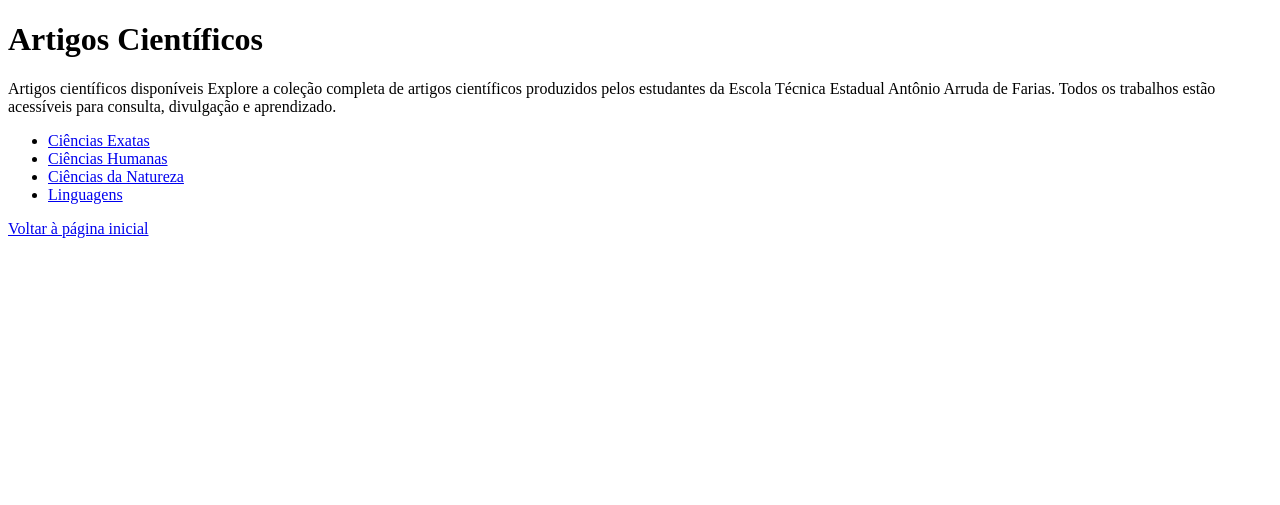
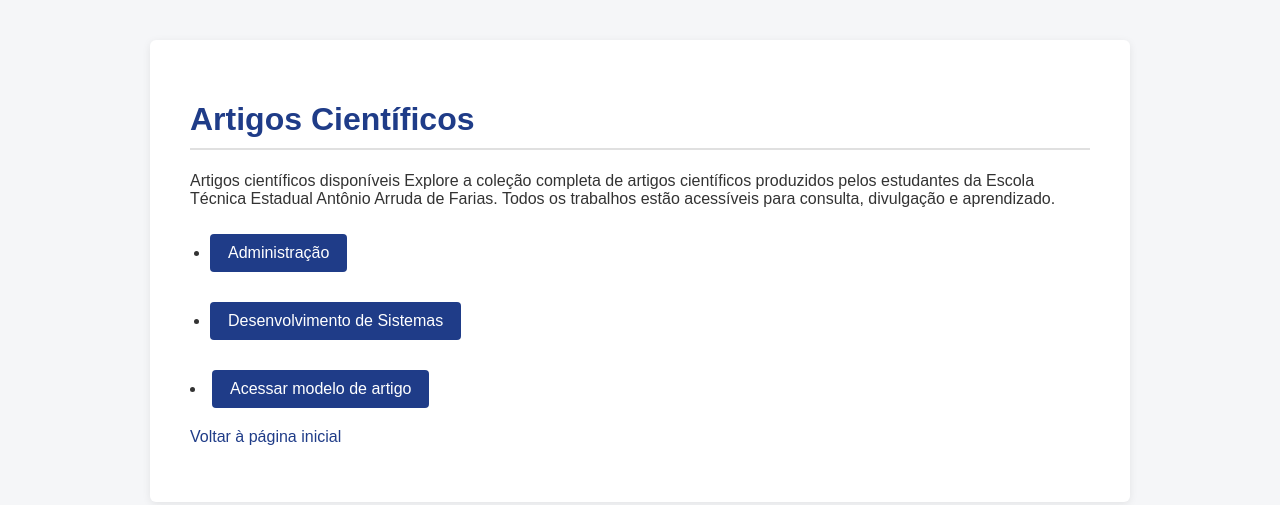
Before and after one commit to reptec-design/Reposit-rio-Eletr-nico-de-Pesquisas-Cient-ficas-da-Escola-T-cnica, a plain HTML site: page artigos.html in a window 1280 px wide. Drawn offline with Linux system fonts and the light colour scheme.

Commit message:
Add files via upload

```diff
--- a/artigos.html
+++ b/artigos.html
@@ -3,8 +3,10 @@
 <head>
   <meta charset="UTF-8">
   <title>Artigos Científicos</title>
+<link rel="stylesheet" href="style.css">
 </head>
 <body>
+<main>
 
 <h1>Artigos Científicos</h1>
 
@@ -14,15 +16,19 @@
 </p>
 
 <ul>
-  <li><a href="exatas.html">Ciências Exatas</a></li>
-  <li><a href="humanas.html">Ciências Humanas</a></li>
-  <li><a href="natureza.html">Ciências da Natureza</a></li>
-  <li><a href="linguagens.html">Linguagens</a></li>
+  <li><a href="administração.html"
+class="botao">Administração</a></li>
+  <li><a href="desenvolvimento de sistemas.html"
+class="botao">Desenvolvimento de Sistemas</a></li>
+</ul>
+  <li><a href="https://docs.google.com/document/d/1PtrXw9vv-jJR-MdXfQ59vYJOkU0bczuX/edit"
+class="botao">Acessar modelo de artigo</a></li>
 </ul>
 
 <p>
 <a href="index.html">Voltar à página inicial</a>
 </p>
 
+</main>
 </body>
 </html>
--- /dev/null
+++ b/style.css
@@ -0,0 +1,62 @@
+/* ===== ESTILO GERAL ===== */
+body {
+  font-family: Arial, Helvetica, sans-serif;
+  background-color: #f5f6f8;
+  margin: 0;
+  padding: 0;
+  color: #333;
+}
+
+/* ===== CONTEÚDO CENTRAL ===== */
+main {
+  max-width: 900px;
+  margin: 40px auto;
+  background-color: #ffffff;
+  padding: 40px;
+  border-radius: 6px;
+  box-shadow: 0 2px 8px rgba(0,0,0,0.08);
+}
+
+/* ===== TÍTULOS ===== */
+h1 {
+  color: #1f3c88;
+  border-bottom: 2px solid #e0e0e0;
+  padding-bottom: 10px;
+}
+
+h2 {
+  color: #1f3c88;
+}
+
+/* ===== LINKS ===== */
+a {
+  color: #1f3c88;
+  text-decoration: none;
+}
+
+a:hover {
+  text-decoration: underline;
+}
+
+/* ===== LISTAS DE ARTIGOS ===== */
+ul {
+  padding-left: 20px;
+}
+
+li {
+  margin-bottom: 20px;
+}
+
+/* ===== BOTÕES SIMPLES (estilo WordPress) ===== */
+.botao {
+  display: inline-block;
+  margin-top: 10px;
+  padding: 10px 18px;
+  background-color: #1f3c88;
+  color: #ffffff;
+  border-radius: 4px;
+}
+
+.botao:hover {
+  background-color: #162d66;
+}
```
Also changed, not shown: administração.html (+7 -2 lines), desenvolvimento de sistemas.html (+3 -1 lines), index.html (+3 -1 lines).
